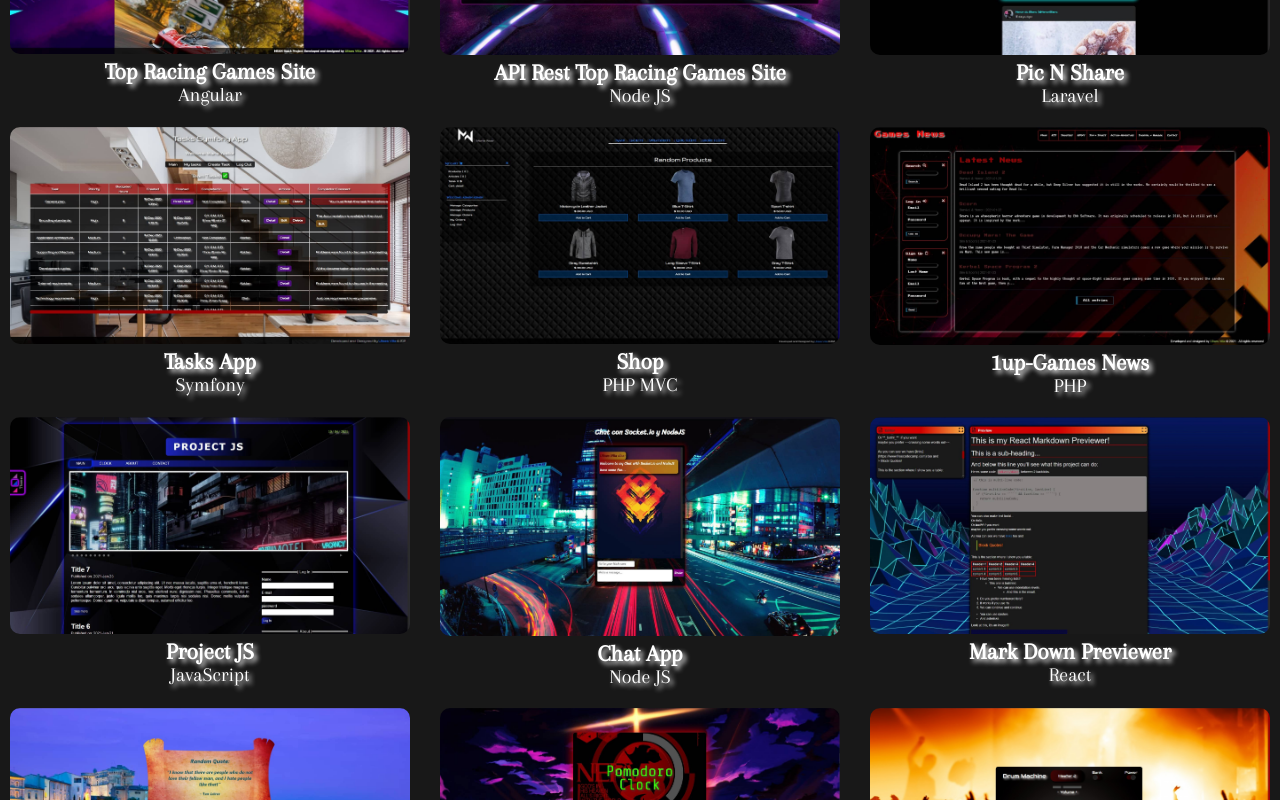
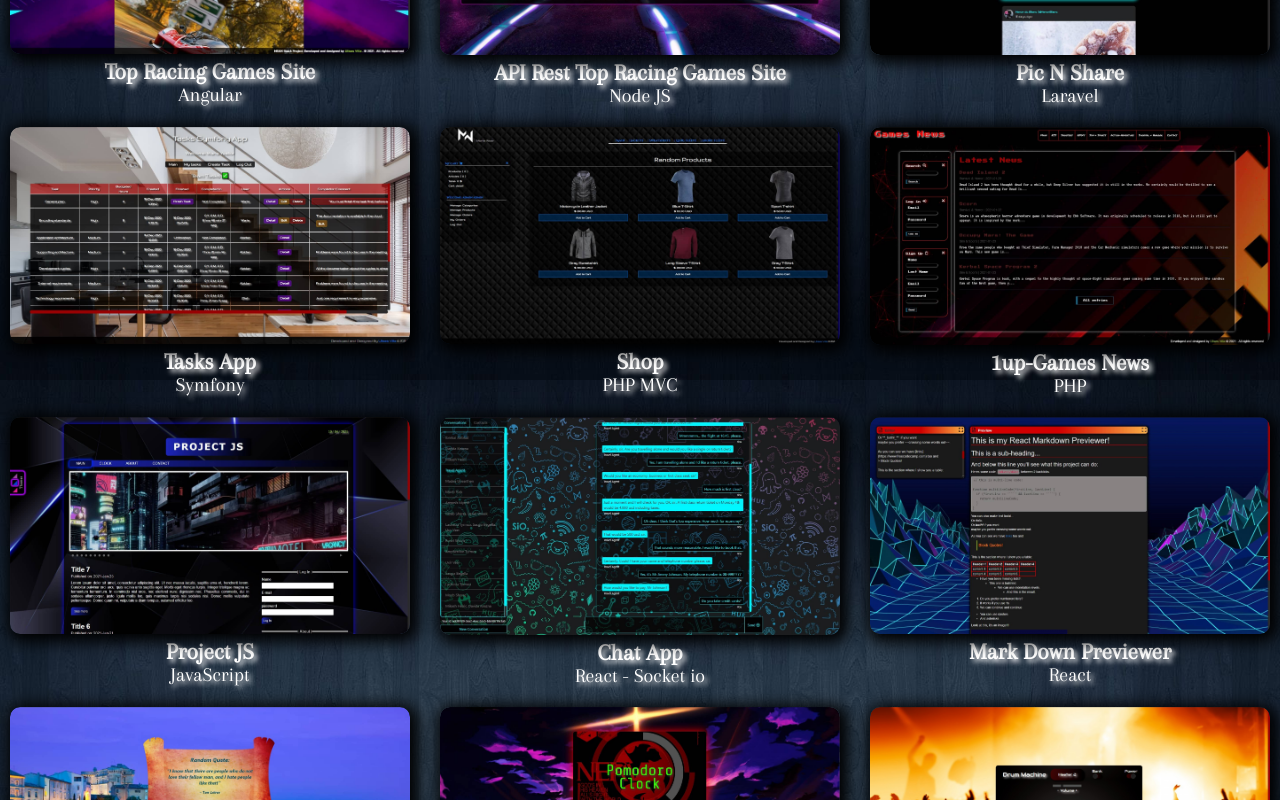
Before and after one commit to UlisesVil/PortfolioUlisesV, an Angular app: page / in a window 1280 px wide. Shown: the part 1220-2020 px from the top of the page. Built offline with nearby package versions, Linux system fonts and the light colour scheme.

Commit message:
New Background - box shadow to cards - new thumbnait on Chat app

```diff
--- a/src/app/components/experience/experience.component.css
+++ b/src/app/components/experience/experience.component.css
@@ -20,6 +20,7 @@ h2{
    /* overflow: hidden;*/
     border-radius: 10px;
     width: 400px;
+
 }
 
 img{
@@ -27,6 +28,7 @@ img{
     width: 100%;
     border-radius: 10px;
     /*border:1px solid red;*/
+    box-shadow: 3px 3px 15px 5px black;
 }
 
 img:hover{
--- a/src/app/components/main/main.component.css
+++ b/src/app/components/main/main.component.css
@@ -4,7 +4,7 @@
   height: auto;
   margin: 0px auto;
   box-shadow: 0px 0px 40px black;
-  background: rgba(255, 255, 255, 0.7);
+  /*background: rgba(255, 255, 255, 0.7);*/
   /*padding-top: 50px;*/
   background: black;
   color: white;
@@ -37,7 +37,8 @@ h3 {
   align-items: center;
   justify-content: center;
   overflow: hidden;
-  background: rgb(24, 24, 24, 1);
+  /*background: rgb(24, 24, 24, 1);*/
+  background: transparent;
 }
 
 h1{
--- a/src/app/components/projects/projects.component.css
+++ b/src/app/components/projects/projects.component.css
@@ -1,8 +1,11 @@
+
+
 .card{
     position: relative;
     width: 100%;
     overflow: hidden;
-    /*border-radius: 10px;*/
+    border-radius: 10px;
+    box-shadow: 3px 3px 15px 5px black;
 }
 
 h2{
--- a/src/app/components/projects/projects.component.ts
+++ b/src/app/components/projects/projects.component.ts
@@ -93,12 +93,12 @@ export class ProjectsComponent implements OnInit {
       {
         "name" : "Chat App",
         "description" : "Chat App with socket io and node JS",
-        "category" : "Node JS",
+        "category" : "React - Socket io",
         "year" : 2020,
         "langs" : "NodeJS, Socket.io, Express, CSS3, Heroku",
         "image" : "05.jpg",
-        "git" : "https://github.com/UlisesVil/Chat-NodeJS-Socket.io",
-        "site" : "https://ulises-node-chat.herokuapp.com"
+        "git" : "https://github.com/UlisesVil/React-Socket-io-Chat",
+        "site" : "https://ulisesvil.github.io/React-Socket-io-Chat"
       },
       {
         "name" : "Mark Down Previewer",
@@ -165,7 +165,7 @@ export class ProjectsComponent implements OnInit {
         "description" : "App Etch A Sketch",
         "category" : "JavaScript",
         "year" : 2020,
-        "langs" : "JavaScript, CSS3, jQuery, Font Awesome library, Colorpicker Library",
+        "langs" : "JavaScript, CSS3, jQuery, Font Awesome library, Colorpicker Library, html2canvas Library, canvas2image library",
         "image" : "15.jpg",
         "git" : "https://github.com/UlisesVil/Etch-a-sketch",
         "site" : "https://ulisesvil.github.io/Etch-a-sketch/"
--- a/src/app/components/skillSet/skillSet.component.css
+++ b/src/app/components/skillSet/skillSet.component.css
@@ -6,7 +6,7 @@
     min-height: 50vh;
     justify-content: space-evenly;
     align-items: flex-start;
-    margin: 20px auto;
+    margin: 20px auto 0px;
     padding: 50px 0px;
     gap:100px;
     color: black;
@@ -34,6 +34,8 @@ h2{
     /*position: relative;*/
     width: 100%;
    overflow: hidden;
+   box-shadow: 3px 3px 15px 5px black;
+   border-radius: 10px;
 }
 
 
@@ -55,6 +57,7 @@ h2{
     padding:0px 5px;
     border-radius: 10px;
     align-items:center;
+
 
 }
 
--- a/src/assets/css/styles.css
+++ b/src/assets/css/styles.css
@@ -61,7 +61,7 @@
 body{
    font-family: "yanone", Arial, Helvetica;
    font-size: 20px;
-   background: rgb(24, 24, 24,1);
+   /*background: rgb(24, 24, 24,1);*/
 }
 
 .clearfix{
@@ -276,12 +276,21 @@ form input[disabled]{
     min-height: 100vh;
     height: auto;
     margin: 0px auto;
-    background: rgba(255, 255, 255, 0.7);
+    /*background: rgba(255, 255, 255, 0.7);*/
     padding-top: 120px;
-    background: rgb(24, 24, 24, 1);
+    /*background: rgb(24, 24, 24, 1);*/
+    background: url(../img/images/06.jpg);
+    background-position: center;
+    background-repeat: no-repeat;
+    background-size: cover;
+    background-attachment: fixed;
     color: white;
     /*border: 1px solid red;*/
     text-align: center;
+    /*background: url(../img/images/11.png);
+    background-position: center;
+    background-repeat: repeat;
+    background-attachment: fixed;*/
 }
 
 .projectsCont{
@@ -337,7 +346,8 @@ form input[disabled]{
 
 
 #content{
-    background: rgb(24,24,24,1);
+    /*background: rgb(24,24,24,1);*/
+    background:transparent;
 }
 
 .mat-dialog-content{
```
Also changed, not shown: src/assets/img/images/06.jpg (added), src/assets/img/projects/05.jpg.
